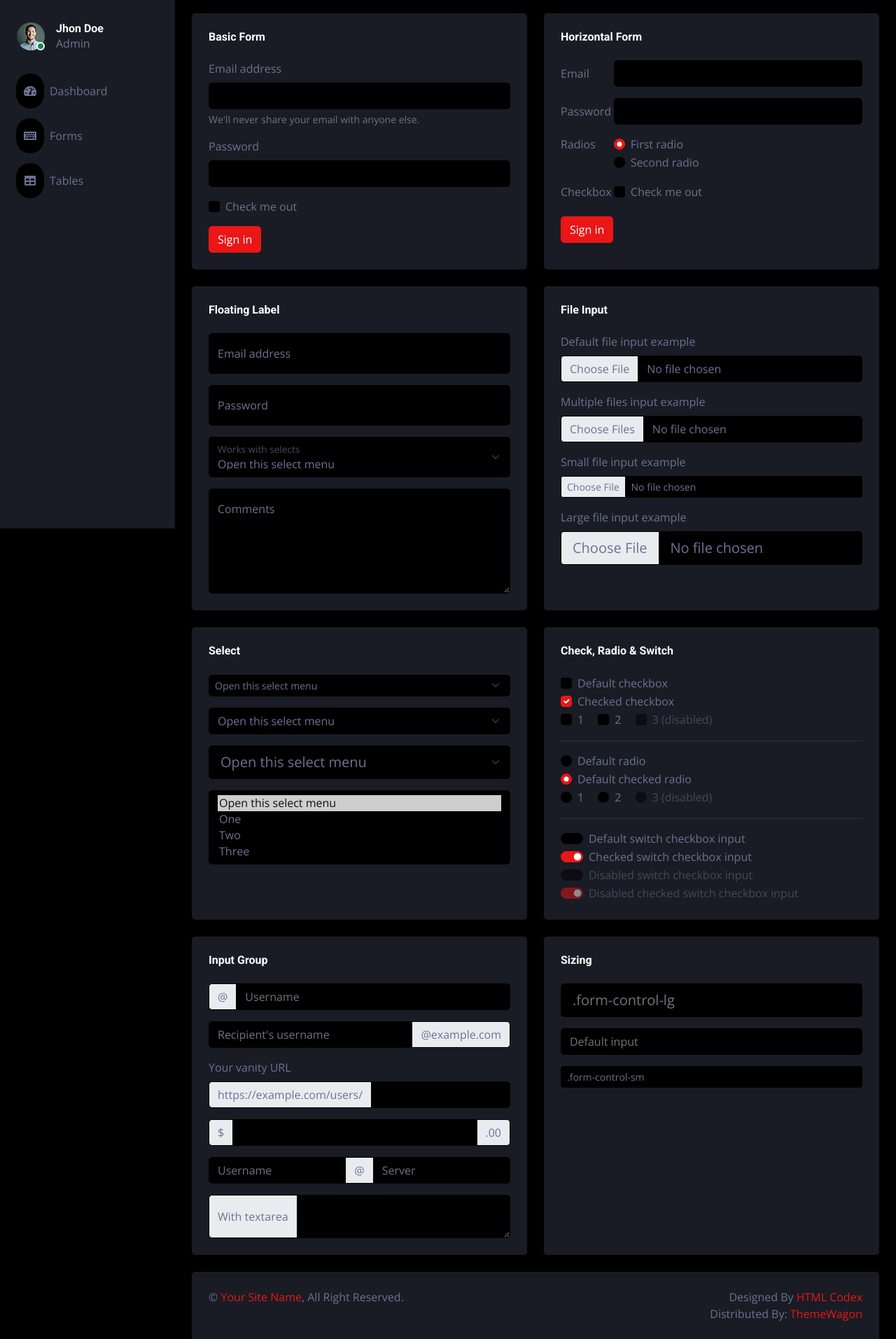
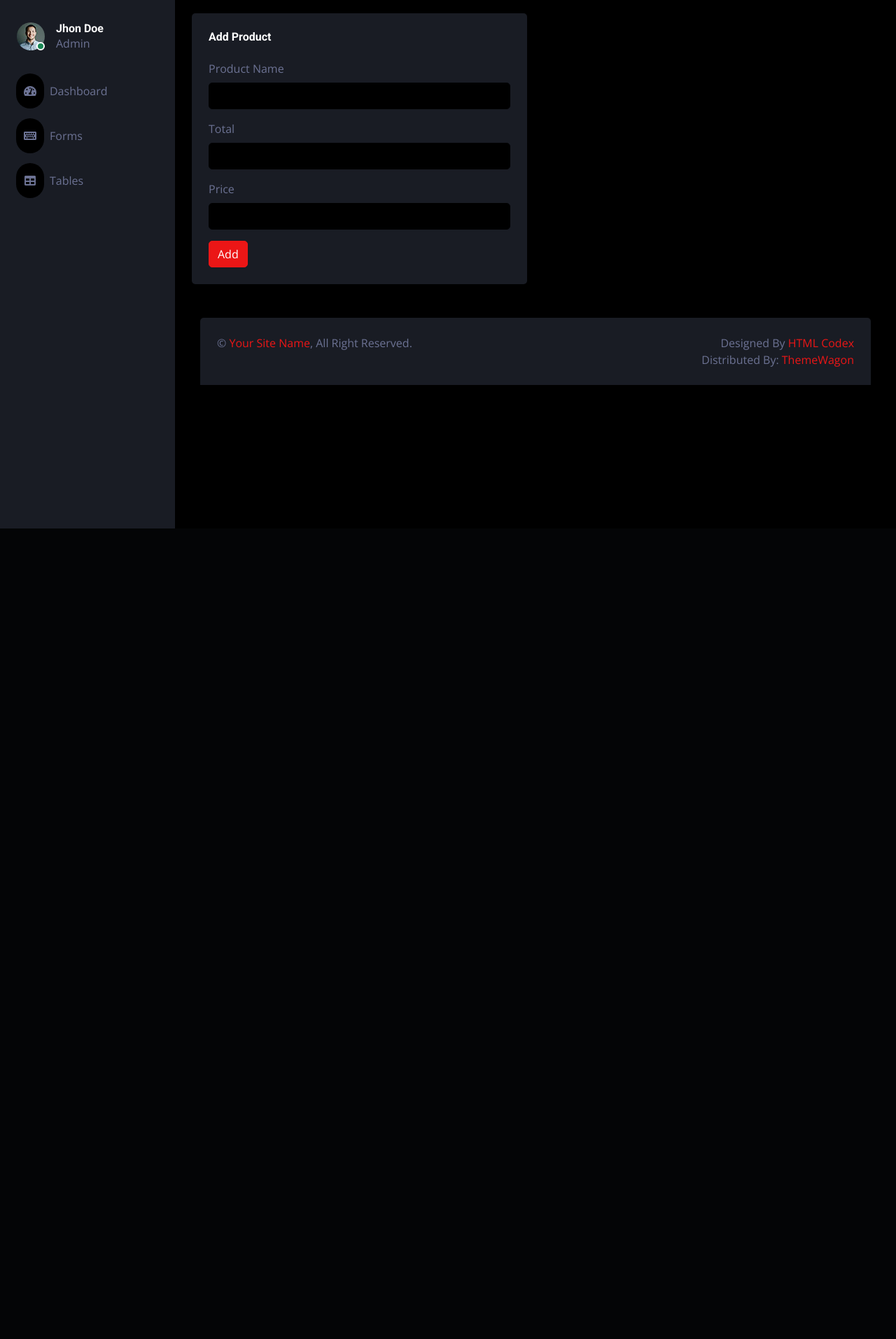
Before and after one commit to 481n4y4/Kelompok1-TA, a PHP site: page /form.php in a window 1280 px wide. Shown: the part 45-1958 px from the top of the page at 70% size. After the commit the page ends 800 px from the top, so only its background shows below. Run offline with PHP 8.4, Linux system fonts and the light colour scheme; some libraries are stand-ins or nearby versions.

Commit message:
Pesan commit pertama

```diff
--- a/form.php
+++ b/form.php
@@ -7,28 +7,32 @@
                 <div class="row g-4">
                     <div class="col-sm-12 col-xl-6">
                         <div class="bg-secondary rounded h-100 p-4">
-                            <h6 class="mb-4">Basic Form</h6>
+                            <h6 class="mb-4">Add Product</h6>
                             <form>
                                 <div class="mb-3">
-                                    <label for="exampleInputEmail1" class="form-label">Email address</label>
-                                    <input type="email" class="form-control" id="exampleInputEmail1"
+                                    <label for="exampleInputproduct" class="form-label">Product Name</label>
+                                    <input type="product" class="form-control" id="exampleInputproduct"
                                         aria-describedby="emailHelp">
-                                    <div id="emailHelp" class="form-text">We'll never share your email with anyone else.
+                                    <div id="emailHelp" class="form-text">
                                     </div>
                                 </div>
                                 <div class="mb-3">
-                                    <label for="exampleInputPassword1" class="form-label">Password</label>
-                                    <input type="password" class="form-control" id="exampleInputPassword1">
+                                    <label for="exampleInputtotal" class="form-label">Total</label>
+                                    <input type="total" class="form-control" id="exampleInputtotal">
                                 </div>
-                                <div class="mb-3 form-check">
+                                <div class="mb-3">
+                                    <label for="exampleInputprice" class="form-label">Price</label>
+                                    <input type="price" class="form-control" id="exampleInputprice">
+                                </div>
+                                <!-- <div class="mb-3 form-check">
                                     <input type="checkbox" class="form-check-input" id="exampleCheck1">
                                     <label class="form-check-label" for="exampleCheck1">Check me out</label>
-                                </div>
-                                <button type="submit" class="btn btn-primary">Sign in</button>
+                                </div> -->
+                                <button type="submit" class="btn btn-primary">Add</button>
                             </form>
                         </div>
                     </div>
-                    <div class="col-sm-12 col-xl-6">
+                    <!-- <div class="col-sm-12 col-xl-6">
                         <div class="bg-secondary rounded h-100 p-4">
                             <h6 class="mb-4">Horizontal Form</h6>
                             <form>
@@ -290,7 +294,7 @@
                     </div>
                 </div>
             </div>
-            <!-- Form End -->
+            Form End -->
 
 <?php
 include "layout/footer.php"
```
